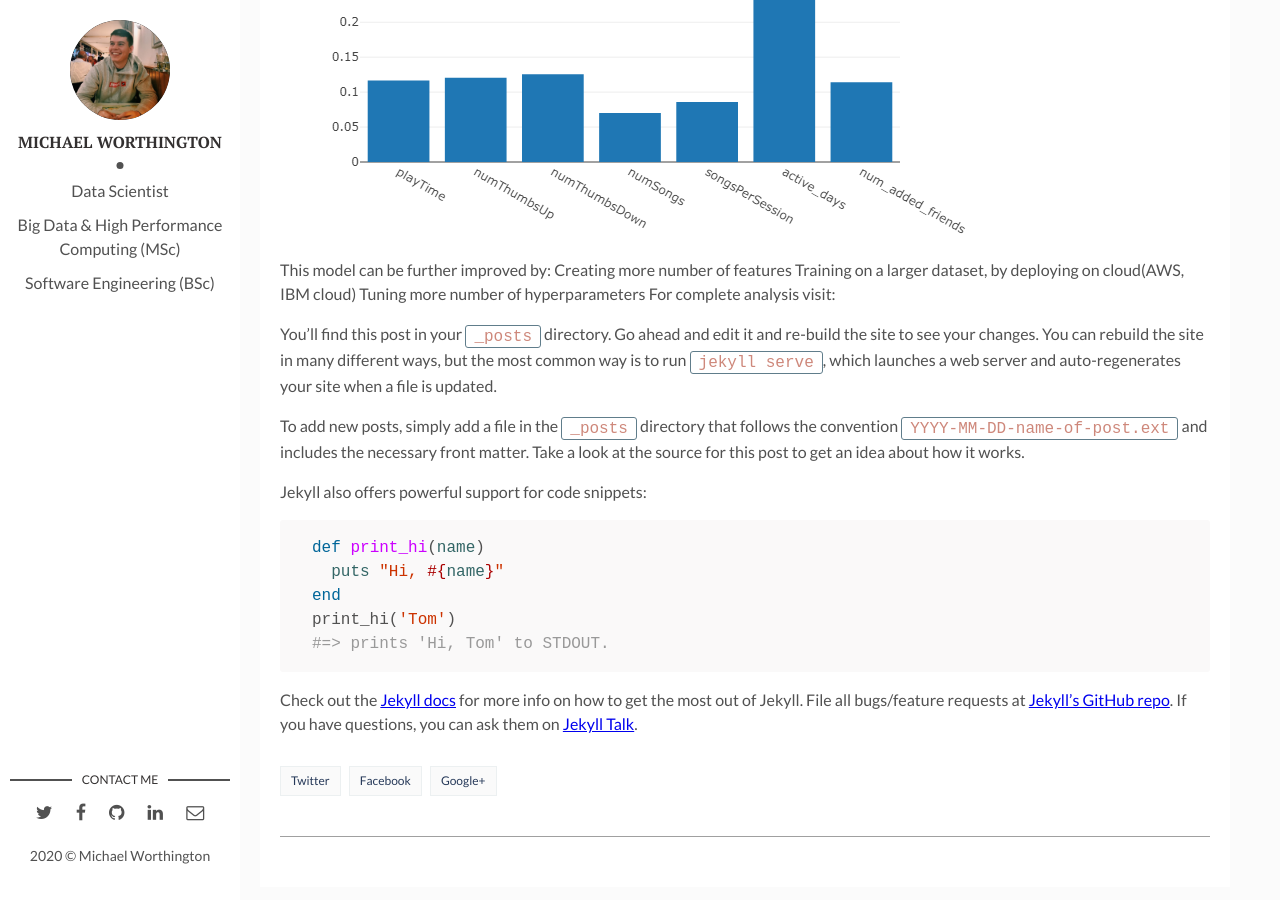
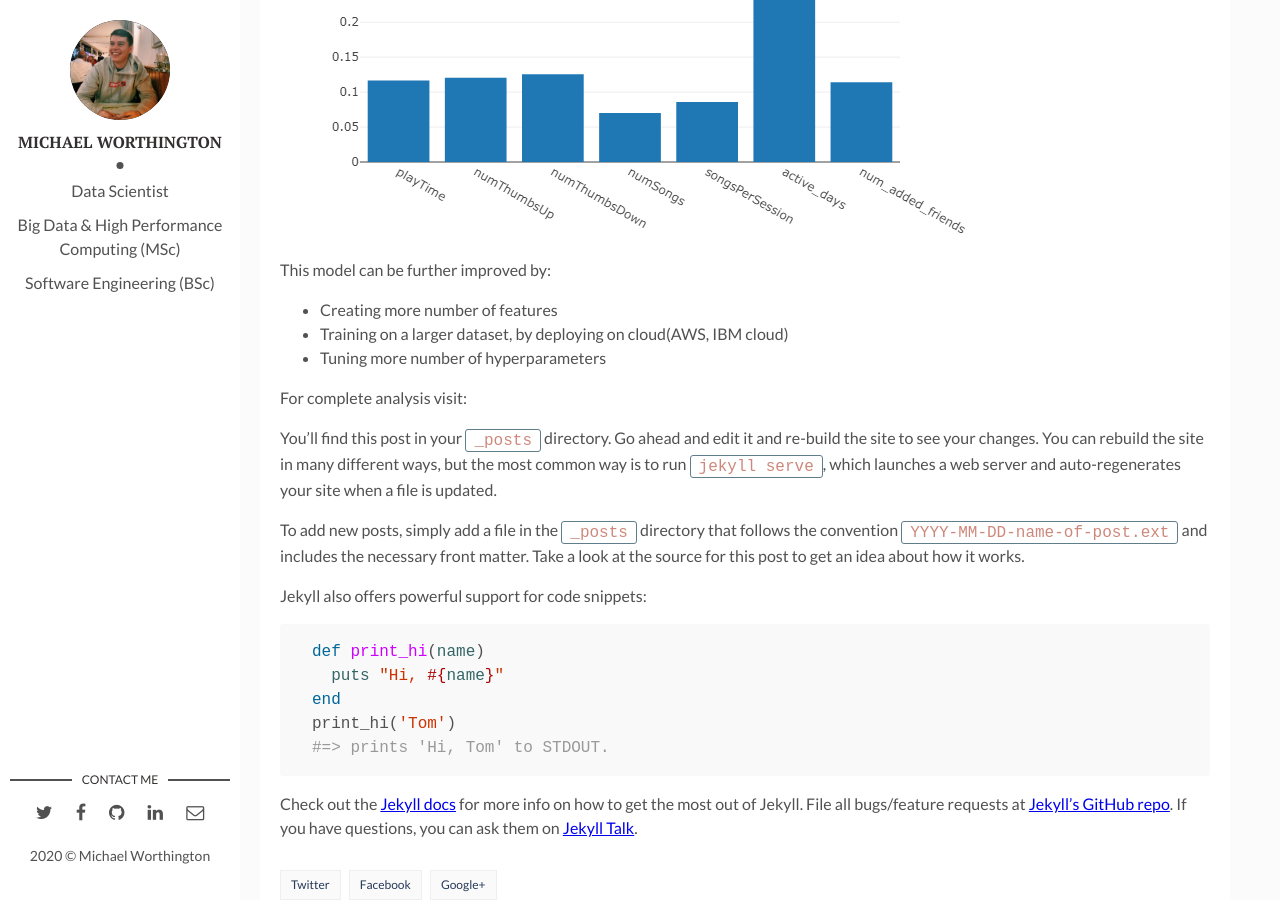
Before and after one commit to Mikewortho/Mikewortho.github.io, a Jekyll site: the page built from _posts/2017-04-06-welcome-to-jekyll.markdown, in a window 1280 px wide and 900 px high, scrolled down 4454 px. Built offline with Jekyll 4.4.1, drawn with Linux system fonts in a browser that asks for light colours; some of the changed text lies outside the part shown.

```diff
--- a/_posts/2017-04-06-welcome-to-jekyll.markdown
+++ b/_posts/2017-04-06-welcome-to-jekyll.markdown
@@ -87,9 +87,10 @@ Finally, I decided to go with Random Forest Classifier model as it gave the best
 ![PrintSchema EDA]({{site.baseurl}}/assets/img/churn13.jpg)
 
 This model can be further improved by:
-Creating more number of features
-Training on a larger dataset, by deploying on cloud(AWS, IBM cloud)
-Tuning more number of hyperparameters
+* Creating more number of features
+* Training on a larger dataset, by deploying on cloud(AWS, IBM cloud)
+* Tuning more number of hyperparameters
+
 For complete analysis visit:
 
 
```
Also changed, not shown: other parts of _posts/2017-04-06-welcome-to-jekyll.markdown (+1 -1 lines).
